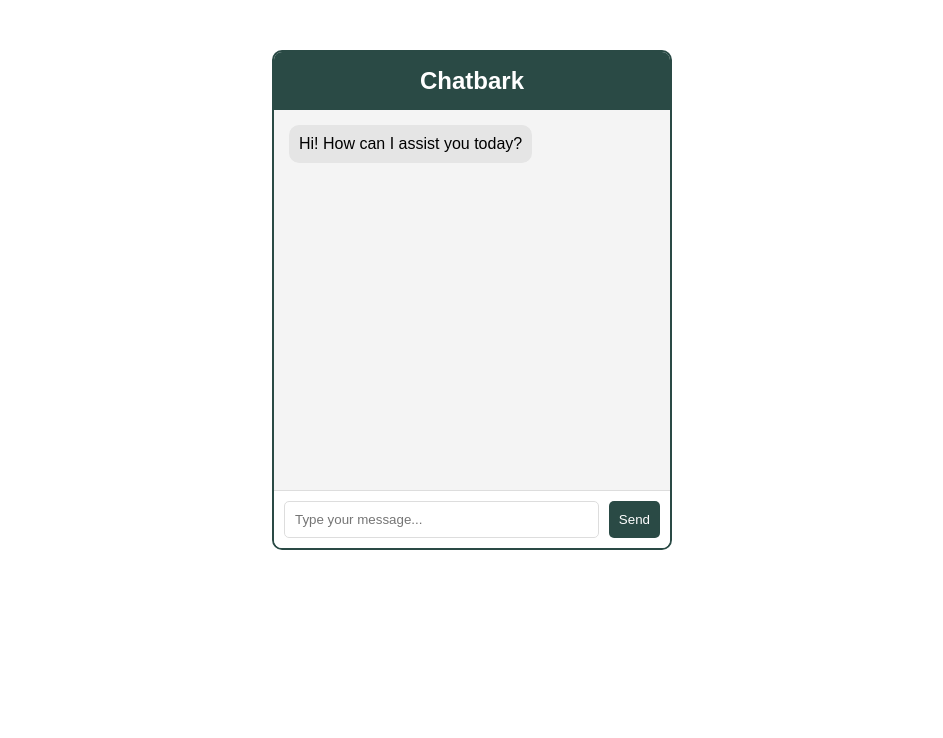
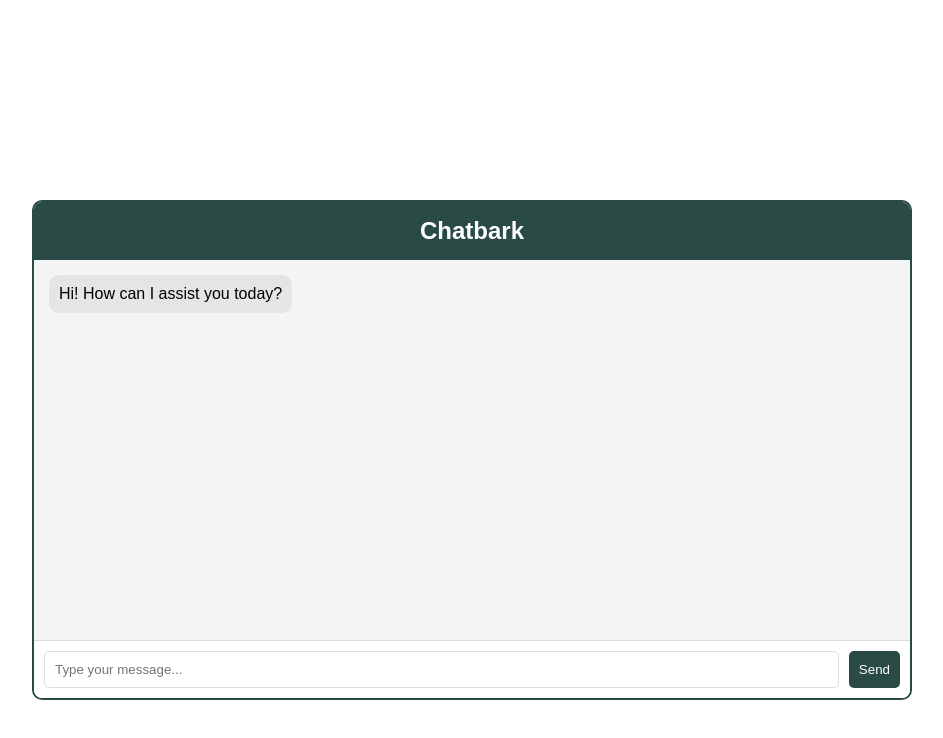
Before and after one commit to Nafisisty/chatbot-ui, a plain HTML site: page index.html in a window 1280 px wide. Shown: the whole page, without its empty margins (168-1111 px from the left). Drawn offline with Linux system fonts and the light colour scheme.

Commit message:
Updated the chat container width and margin

```diff
--- a/style.css
+++ b/style.css
@@ -8,8 +8,8 @@
 
   /* Main chat container */
   .chat-container {
-    max-width: 400px;
-    margin: 50px auto;
+    max-width: auto;
+    margin: 200px;
     border: 2px solid #2a4a45;
     border-radius: 10px;
     overflow: hidden;
```
